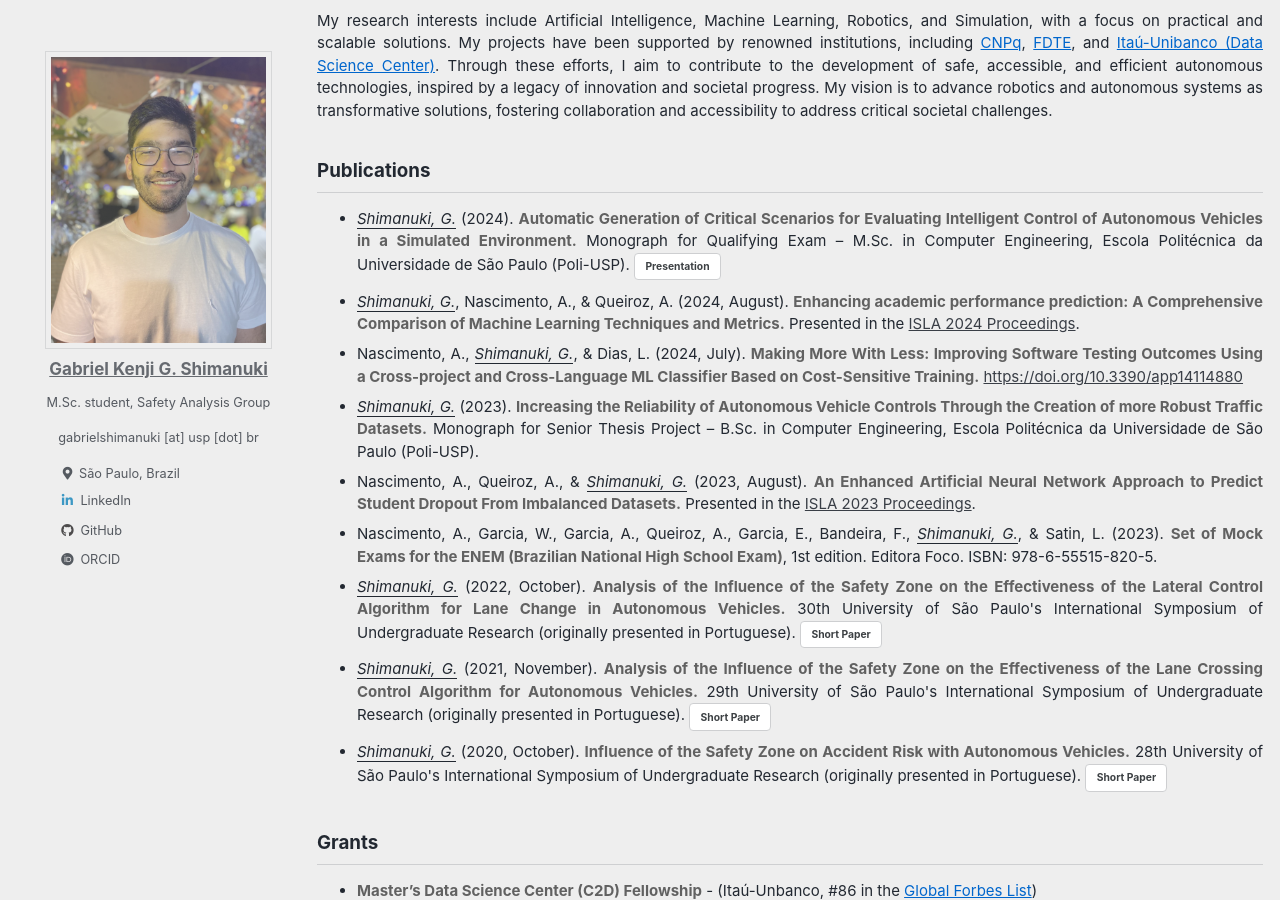
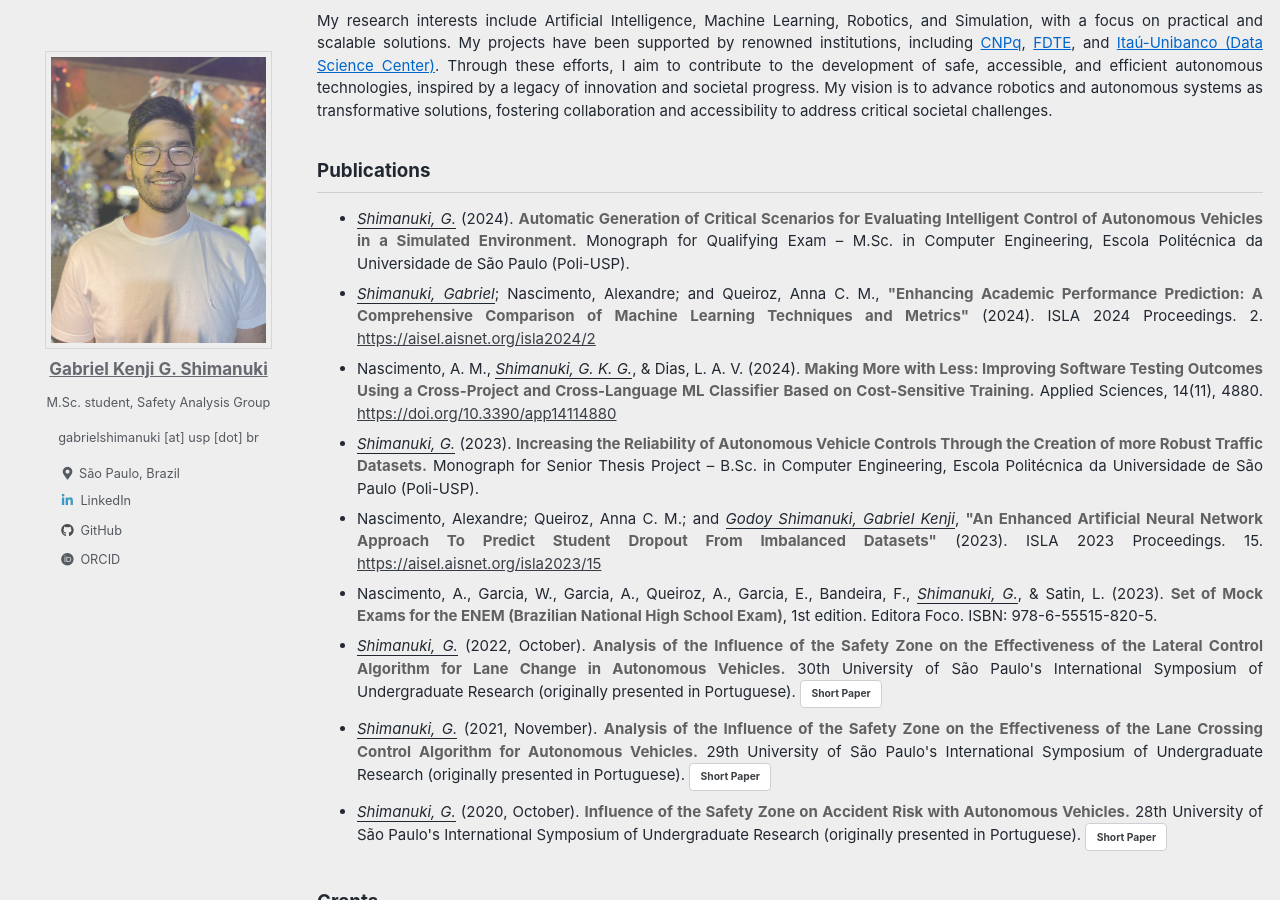
Before and after one commit to GabrielShimanuki/gabrielshimanuki.github.io, a Jekyll site: the page built from index.md, in a window 1280 px wide and 900 px high, scrolled down 467 px. Built offline with Jekyll 4.4.1, drawn with Linux system fonts in a browser that asks for light colours; cached includes are drawn as plain includes.

Commit message:
info adjustments

```diff
--- a/index.md
+++ b/index.md
@@ -102,15 +102,16 @@ a[href="/feed.xml"] {
   <ul>
 
     <li>
-    <u><em>Shimanuki, G.</em></u> (2024). <strong>Automatic Generation of Critical Scenarios for Evaluating Intelligent Control of Autonomous Vehicles in a Simulated Environment.</strong> Monograph for Qualifying Exam – M.Sc. in Computer Engineering, Escola Politécnica da Universidade de São Paulo (Poli-USP). <a href="/assets/pdf/CC/Presentation - Qualifying Exam - EN.pdf" class="btn btn--inverse btn--small">Presentation</a>
+    <u><em>Shimanuki, G.</em></u> (2024). <strong>Automatic Generation of Critical Scenarios for Evaluating Intelligent Control of Autonomous Vehicles in a Simulated Environment.</strong> Monograph for Qualifying Exam – M.Sc. in Computer Engineering, Escola Politécnica da Universidade de São Paulo (Poli-USP).
     </li>
 
     <li>
-    <u><em>Shimanuki, G.</em></u>, Nascimento, A., & Queiroz, A. (2024, August). <strong>Enhancing academic performance prediction: A Comprehensive Comparison of Machine Learning Techniques and Metrics.</strong> Presented in the <a href="https://aisel.aisnet.org/isla2024/2/" target="_blank">ISLA 2024 Proceedings</a>.
+    <u><em>Shimanuki, Gabriel</em></u>; Nascimento, Alexandre; and Queiroz, Anna C. M., <strong>"Enhancing Academic Performance Prediction: A Comprehensive Comparison of Machine Learning Techniques and Metrics"</strong> (2024). ISLA 2024 Proceedings. 2.
+    <a href="https://aisel.aisnet.org/isla2024/2" target="_blank">https://aisel.aisnet.org/isla2024/2</a>
     </li>
 
     <li>
-    Nascimento, A., <u><em>Shimanuki, G.</em></u>, & Dias, L. (2024, July). <strong>Making More With Less: Improving Software Testing Outcomes Using a Cross-project and Cross-Language ML Classifier Based on Cost-Sensitive Training.</strong> <a href="https://doi.org/10.3390/app14114880" target="_blank"> https://doi.org/10.3390/app14114880</a>
+    Nascimento, A. M., <u><em>Shimanuki, G. K. G.</em></u>, & Dias, L. A. V. (2024). <strong>Making More with Less: Improving Software Testing Outcomes Using a Cross-Project and Cross-Language ML Classifier Based on Cost-Sensitive Training.</strong> Applied Sciences, 14(11), 4880. <a href="https://doi.org/10.3390/app14114880" target="_blank">https://doi.org/10.3390/app14114880</a>
     </li>
 
     <li>
@@ -118,7 +119,8 @@ a[href="/feed.xml"] {
     </li>
 
     <li>
-    Nascimento, A., Queiroz, A., & <u><em>Shimanuki, G.</em></u> (2023, August). <strong>An Enhanced Artificial Neural Network Approach to Predict Student Dropout From Imbalanced Datasets.</strong> Presented in the <a href="https://aisel.aisnet.org/isla2023/15/" target="_blank">ISLA 2023 Proceedings</a>.
+    Nascimento, Alexandre; Queiroz, Anna C. M.; and <u><em>Godoy Shimanuki, Gabriel Kenji</em></u>, <strong>"An Enhanced Artificial Neural Network Approach To Predict Student Dropout From Imbalanced Datasets"</strong> (2023). ISLA 2023 Proceedings. 15.
+    <a href="https://aisel.aisnet.org/isla2023/15" target="_blank">https://aisel.aisnet.org/isla2023/15</a>
     </li>
 
     <li>
```
Also changed, not shown: _pages/CV.md (+1 -2 lines), 3 other files.
